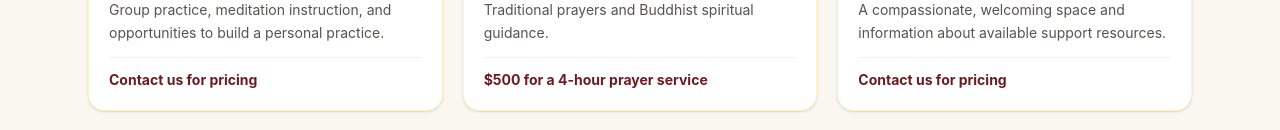
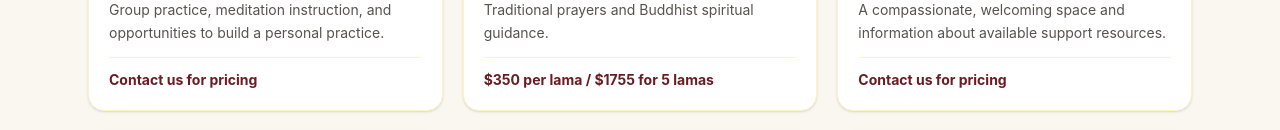
Before and after one commit to sherpaten/Zero-Point-Meditation-Center, a React (Vite) app in the folder zero-point-meditation/: page /services in a window 1280 px wide. Shown: the part 454-584 px from the top of the page. Built offline with nearby package versions, Linux system fonts and the light colour scheme.

Commit message:
made some correction

```diff
--- a/zero-point-meditation/src/pages/Services.jsx
+++ b/zero-point-meditation/src/pages/Services.jsx
@@ -25,7 +25,7 @@ export default function Services() {
       <section className="grid grid-cols-1 sm:grid-cols-2 lg:grid-cols-3 gap-5">
         {[
           { icon: <Flower2 size={24}/>, title: 'Meditation & Mindfulness', text: 'Group practice, meditation instruction, and opportunities to build a personal practice.', price: 'Contact us for pricing' },
-          { icon: <BookOpen size={24}/>, title: 'Prayers & Spiritual Guidance', text: 'Traditional prayers and Buddhist spiritual guidance.', price: '$500 for a 4-hour prayer service' },
+          { icon: <BookOpen size={24}/>, title: 'Prayers & Spiritual Guidance', text: 'Traditional prayers and Buddhist spiritual guidance.', price: '$350 per lama / $1755 for 5 lamas' },
           { icon: <HeartHandshake size={24}/>, title: 'Emotional Well-being', text: 'A compassionate, welcoming space and information about available support resources.', price: 'Contact us for pricing' },
           { icon: <Users size={24}/>, title: 'Community Gatherings', text: 'Shared practice, cultural activities, and community events.', price: 'Contact us for pricing' },
           { icon: <HeartHandshake size={24}/>, title: 'Counselling Information', text: 'Ask the centre about qualified professionals and verified counselling referrals before booking.', price: 'Contact us for pricing' },
```
